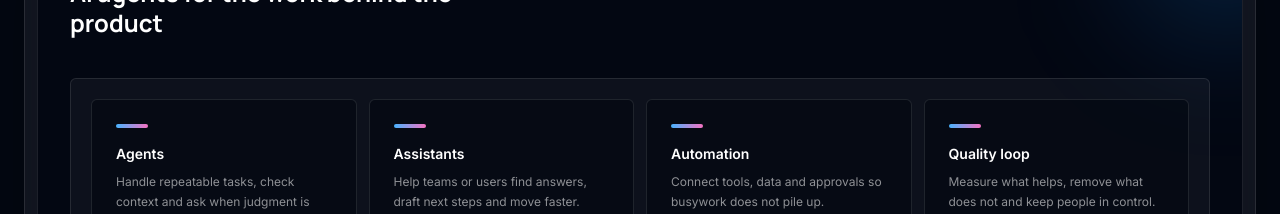
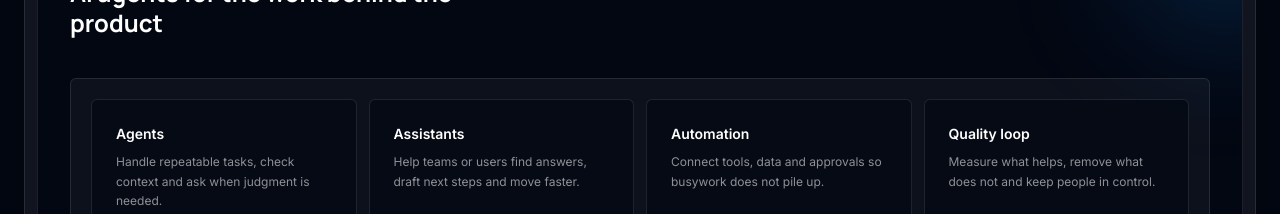
Before and after one commit to igorricardo20/rockpeach-landing, a React (Vite) app: page / in a window 1280 px wide. Shown: the part 2720-2934 px from the top of the page. Built offline with nearby package versions, Linux system fonts and the light colour scheme.

Commit message:
fix: refine layout and styling in Hero and Services components for improved responsiveness and visual consistency

```diff
--- a/src/components/Hero.tsx
+++ b/src/components/Hero.tsx
@@ -167,7 +167,7 @@ const Hero: React.FC = () => {
                     <div className="max-w-lg text-[1.72rem] font-semibold leading-[1.05] font-manrope text-white sm:text-3xl md:text-4xl">
                       {t.cardTitle}
                     </div>
-                    <div className="mt-4 grid gap-3 rounded-[1rem] border border-white/12 bg-white/10 p-3 backdrop-blur sm:mt-6 sm:grid-cols-[1fr_auto] sm:p-4">
+                    <div className="mt-4 grid gap-3 sm:mt-6 sm:grid-cols-[1fr_auto] sm:rounded-[1rem] sm:border sm:border-white/12 sm:bg-white/10 sm:p-4 sm:backdrop-blur">
                       <div className="hidden gap-px overflow-hidden rounded-[0.85rem] bg-white/10 sm:grid sm:auto-rows-fr sm:grid-cols-3">
                         {sprintItems.map((item) => (
                           <div key={item.label} className="flex h-full flex-col justify-center bg-transparent px-4 py-3.5 text-white/85 lg:min-h-[6.25rem] lg:justify-center lg:gap-1.5 lg:px-4 lg:py-4">
--- a/src/components/Services.tsx
+++ b/src/components/Services.tsx
@@ -129,8 +129,7 @@ const Services: React.FC = () => {
                   {deliveryMap.map((item) => {
                     return (
                       <div key={item.title} className="rounded-md border border-white/10 bg-gray-950/60 p-4 lg:min-h-[180px] lg:p-6">
-                        <div className="h-1 w-8 rounded-full bg-gradient-to-r from-primary-400 to-accent-400" aria-hidden="true" />
-                        <div className="mt-4 text-sm font-bold text-white">{item.title}</div>
+                        <div className="text-sm font-bold text-white">{item.title}</div>
                         <p className="mt-2 text-xs leading-relaxed text-white/55">{item.body}</p>
                       </div>
                     );
```
